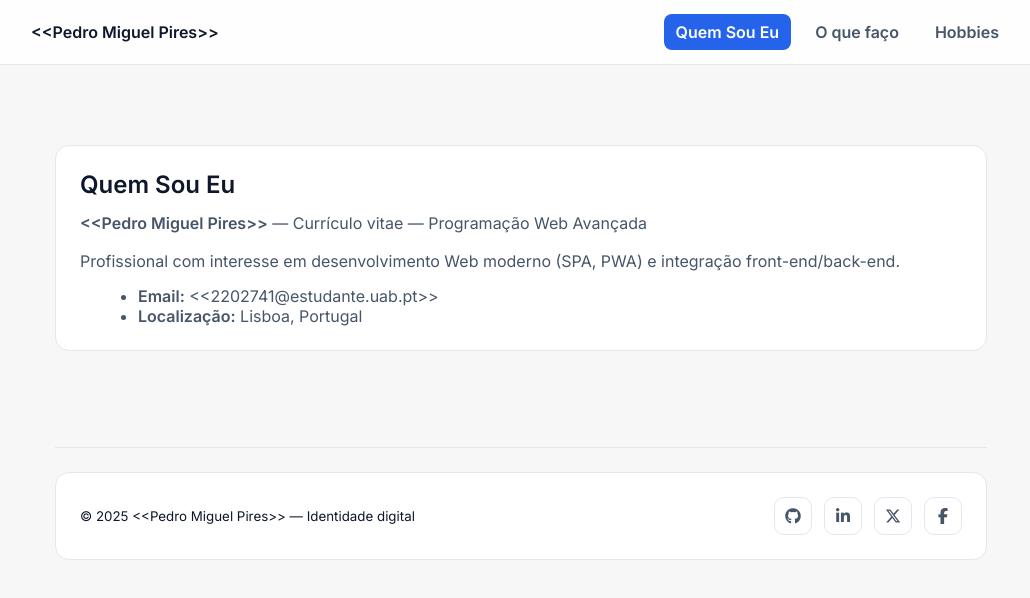
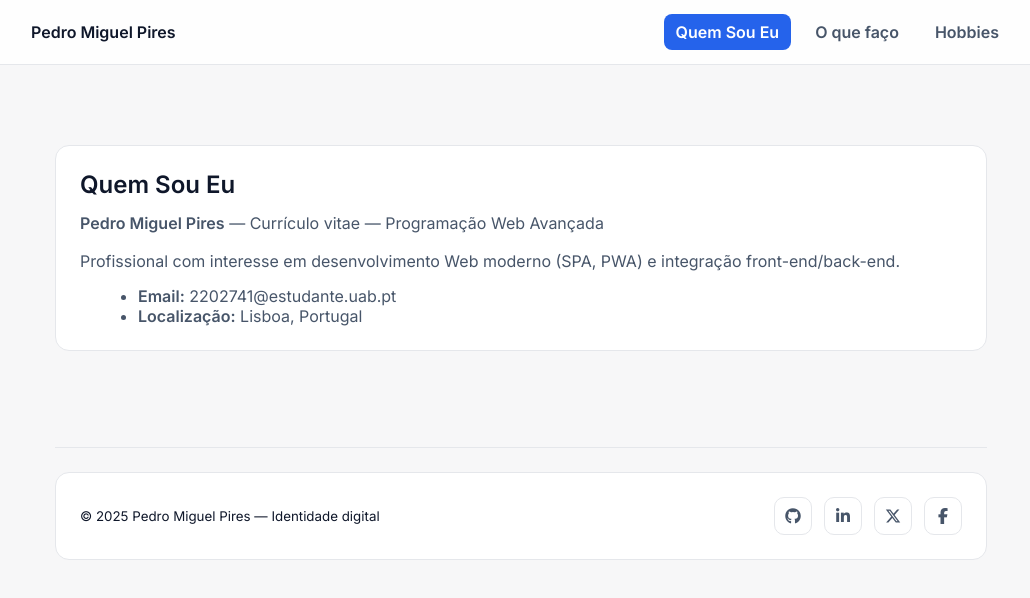
Before and after one commit to singletrack83/MiniProj1, a plain HTML site: page index.html in a window 1280 px wide. Shown: the whole page, without its empty margins (119-1149 px from the left). Drawn offline with nearby package versions, Linux system fonts and the light colour scheme.

Commit message:
Atualiza informações pessoais e conteúdo SPA

```diff
--- a/index.html
+++ b/index.html
@@ -115,11 +115,11 @@ createApp({
     data(){
         return {
             secao: 'quem', // controla a navegação SPA (sem recarregar a página)
-            nome: '<<Pedro Miguel Pires>>',
+            nome: 'Pedro Miguel Pires',
             titulo: 'Currículo vitae — Programação Web Avançada',
             bio: 'Profissional com interesse em desenvolvimento Web moderno (SPA, PWA) e integração front-end/back-end.',
             contactos: {
-                email: '<<2202741@estudante.uab.pt>>',
+                email: '2202741@estudante.uab.pt',
                 local: 'Lisboa, Portugal'
             },
             resumoProf: 'Desenvolvimento front-end com foco em acessibilidade, performance e integração via APIs REST.',
```
